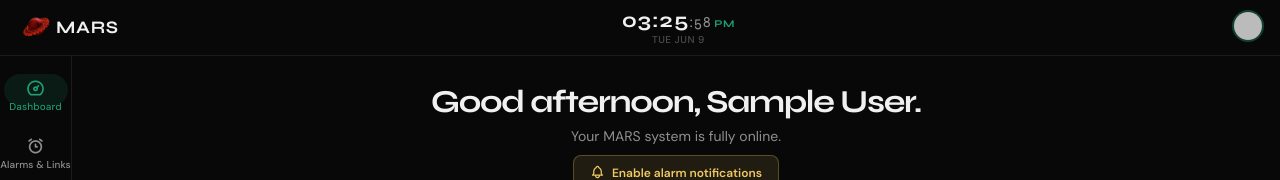
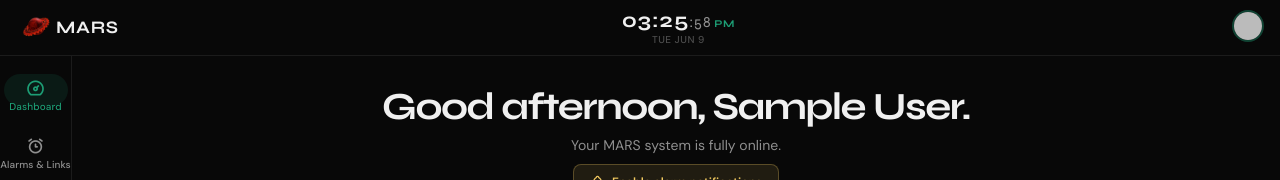
Before and after one commit to zshepard/mars, a React (Create React App) app: page / in a window 1280 px wide. Shown: the top 180 px of the page. Built offline with nearby package versions, Linux system fonts and the light colour scheme; no server answers; the database is empty; sample sign-in values are in the browser's storage.

Commit message:
fix: widen greeting h1 — clamp font-size, allow wrap, no truncation

```diff
--- a/src/pages/Dashboard.css
+++ b/src/pages/Dashboard.css
@@ -20,12 +20,16 @@
 }
 .dash-greeting h1 {
   font-family: var(--font-head);
-  font-size: 2rem;
+  font-size: clamp(1.6rem, 3vw, 2.4rem); /* scales with viewport so long names fit */
   font-weight: 700;
   letter-spacing: -0.04em;
   color: var(--text);
   margin-bottom: 5px;
-  line-height: 1.15;
+  line-height: 1.2;
+  white-space: normal;   /* allow wrapping — no truncation */
+  overflow: visible;
+  max-width: 100%;
+  word-break: break-word;
 }
 .dash-greeting p {
   font-size: 0.875rem;
```
